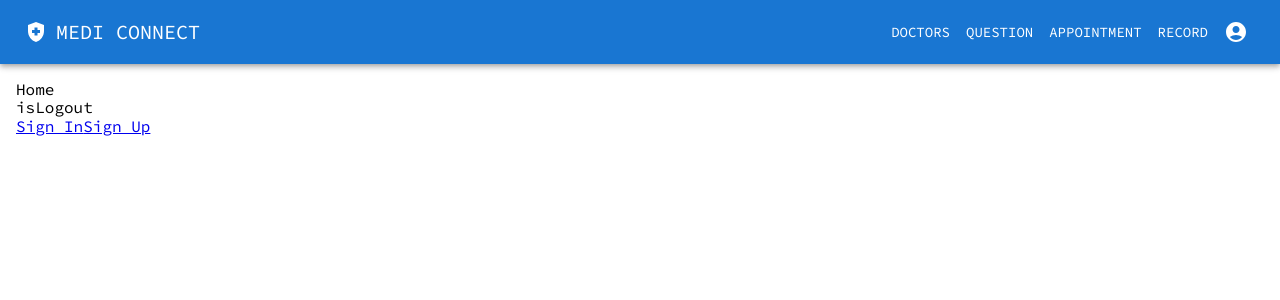
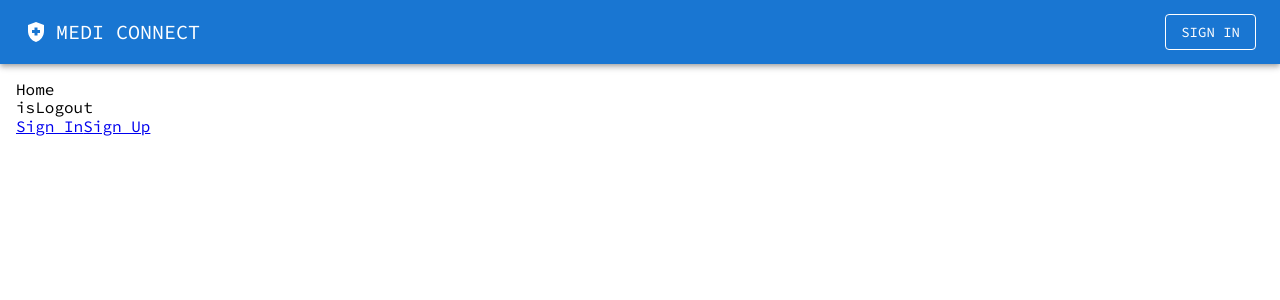
Before and after one commit to Ellen-ho/medi-connect-ui, a React (Vite) app: page / in a window 1280 px wide. Shown: the top 300 px of the page. Built offline with nearby package versions, Linux system fonts and the light colour scheme; what facepaint would draw is missing.

Commit message:
update navbar and dropdown menu

```diff
--- a/src/app/layout/ResponsiveAppBar.tsx
+++ b/src/app/layout/ResponsiveAppBar.tsx
@@ -1,4 +1,4 @@
-import * as React from 'react';
+import React, { useContext } from 'react';
 import AppBar from '@mui/material/AppBar';
 import Box from '@mui/material/Box';
 import Toolbar from '@mui/material/Toolbar';
@@ -12,16 +12,22 @@ import MenuItem from '@mui/material/MenuItem';
 import HealthAndSafetyIcon from '@mui/icons-material/HealthAndSafety';
 import { useNavigate } from 'react-router-dom';
 import AccountCircleRoundedIcon from '@mui/icons-material/AccountCircleRounded';
+import { AuthContext } from '../../context/AuthContext';
 
-const pages = [
+const topPages = [
   { title: 'Doctors', link: 'doctors' },
   { title: 'Question', link: 'question' },
   { title: 'Appointment', link: 'appointment' },
   { title: 'Record', link: 'record' },
 ];
-// const settings = ['Profile', 'Account', 'Logout'];
+
+const dropMenuePages = [
+  { title: 'Account', link: 'account' },
+  { title: 'Profile', link: 'profile' },
+];
 
 const ResponsiveAppBar: React.FC = () => {
+  const { state, dispatch } = useContext(AuthContext);
   const navigate = useNavigate();
   const [anchorElNav, setAnchorElNav] = React.useState<null | HTMLElement>(
     null,
@@ -35,7 +41,11 @@ const ResponsiveAppBar: React.FC = () => {
     setAnchorElNav(null);
   };
 
-  handleCloseNavMenu;
+  const handleSignOut = () => {
+    dispatch({
+      type: 'LOG_OUT',
+    });
+  };
 
   const handlePageClick = (link: string) => {
     navigate(link);
@@ -73,8 +83,11 @@ const ResponsiveAppBar: React.FC = () => {
             </Typography>
           </Box>
 
-          <Box sx={{ display: { xs: 'none', md: 'flex', py: 2 } }}>
-            {pages.map((page) => (
+          <Box sx={{ display: { py: 2 } }}>
+            {state.isLoggedIn ? (
+              <>
+                <Box sx={{ display: { xs: 'none', md: 'flex' } }}>
+                  {topPages.map((page) => (
                     <Button
                       key={page.title}
                       onClick={() => handlePageClick(page.link)}
@@ -83,7 +96,10 @@ const ResponsiveAppBar: React.FC = () => {
                       {page.title}
                     </Button>
                   ))}
-            <IconButton sx={{ color: 'white' }}>
+                  <IconButton
+                    sx={{ color: 'white' }}
+                    onClick={handleOpenNavMenu}
+                  >
                     <AccountCircleRoundedIcon />
                   </IconButton>
                 </Box>
@@ -98,6 +114,7 @@ const ResponsiveAppBar: React.FC = () => {
                   >
                     <MenuIcon />
                   </IconButton>
+                </Box>
                 <Menu
                   id="menu-appbar"
                   anchorEl={anchorElNav}
@@ -112,23 +129,8 @@ const ResponsiveAppBar: React.FC = () => {
                   }}
                   open={Boolean(anchorElNav)}
                   onClose={handleCloseNavMenu}
-              sx={{
-                display: { xs: 'block', md: 'none' },
-              }}
                 >
-              <MenuItem
-                key={'Account'}
-                onClick={() => handlePageClick('/account')}
-              >
-                <Typography textAlign="center">Account</Typography>
-              </MenuItem>
-              <MenuItem
-                key={'Profile'}
-                onClick={() => handlePageClick('/profile')}
-              >
-                <Typography textAlign="center">Profile</Typography>
-              </MenuItem>
-              {pages.map((page) => (
+                  {dropMenuePages.map((page) => (
                     <MenuItem
                       key={page.title}
                       onClick={() => handlePageClick(page.link)}
@@ -136,7 +138,34 @@ const ResponsiveAppBar: React.FC = () => {
                       <Typography textAlign="center">{page.title}</Typography>
                     </MenuItem>
                   ))}
+                  <Box
+                    sx={{
+                      display: { xs: 'block', md: 'none' },
+                    }}
+                  >
+                    {topPages.map((page) => (
+                      <MenuItem
+                        key={page.title}
+                        onClick={() => handlePageClick(page.link)}
+                      >
+                        <Typography textAlign="center">{page.title}</Typography>
+                      </MenuItem>
+                    ))}
+                    <MenuItem onClick={handleSignOut}>
+                      <Typography textAlign="center">Sign Out</Typography>
+                    </MenuItem>
+                  </Box>
                 </Menu>
+              </>
+            ) : (
+              <Button
+                variant="outlined"
+                onClick={() => handlePageClick('/signin')}
+                sx={{ color: 'white', borderColor: 'white' }}
+              >
+                Sign In
+              </Button>
+            )}
           </Box>
         </Toolbar>
       </Container>
--- a/src/app/private/containers/record/pages/RecordHome.tsx
+++ b/src/app/private/containers/record/pages/RecordHome.tsx
@@ -35,6 +35,7 @@ const RecordHome: React.FC = () => {
         <RecordHomeWrapper>
           {recordCategories.map((category) => (
             <RecordEntrance
+              key={category.urlPath}
               title={category.name}
               subtitle={category.subtitle}
               onClick={() => navigate(`/record/${category.urlPath}`)}
```
Lines whose indentation alone changed are shown as unchanged.
